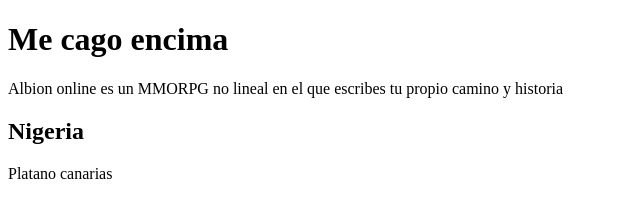
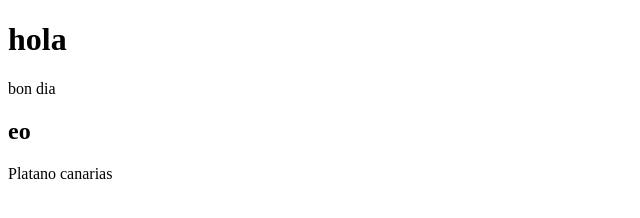
Before and after one commit to pcanalsp-esliceu/Introduccion_Html, a plain HTML site: page index.html in a window 1280 px wide. Shown: the whole page, without its empty margins (0-640 px from the left). Drawn offline with Linux system fonts and the light colour scheme.

Commit message:
Update index.html

```diff
--- a/index.html
+++ b/index.html
@@ -3,12 +3,12 @@
 <head>
     <meta charset="UTF-8">
     <meta name="viewport" content="width=device-width, initial-scale=1.0">
-    <title>mi pagina to guapa</title>
+    <title>mi pagina</title>
 </head>
 <body>
-        <h1>Me cago encima</h1>
-        <p>Albion online es un MMORPG no lineal en el que escribes tu propio camino y historia</p>
-        <h2>Nigeria</h2>
+        <h1>hola</h1>
+        <p>bon dia</p>
+        <h2>eo</h2>
         <p>Platano canarias</p>
 </body>
 </html>
```
